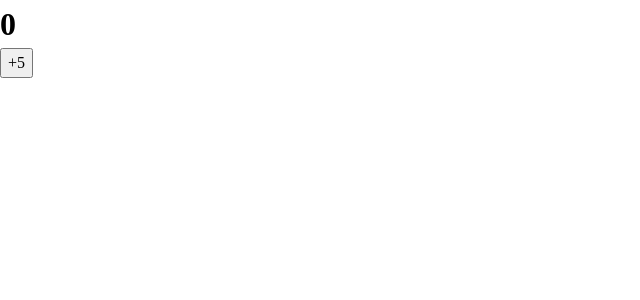
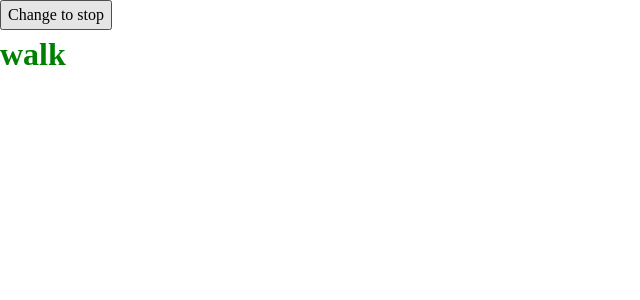
Before and after one commit to takunagai/react-official-tutorial, a React (Create React App) app: page / in a window 1280 px wide. Shown: the top 300 px of the page, without its empty margins (0-640 px from the left). Built offline with nearby package versions, Linux system fonts and the light colour scheme.

Commit message:
レンダリングとコミット 4 - ボタンを押すと変わる信号 (スナップショット、分岐)

```diff
--- /dev/null
+++ b/src/TrafficLight.jsx
@@ -0,0 +1,23 @@
+import { useState } from 'react'
+
+export default function TrafficLight() {
+  const [walk, setWalk] = useState(true)
+
+  function handleClick() {
+    setWalk(!walk) // true と false を反転
+    alert(walk ? 'Stop is next.' : 'Walk is next.')
+  }
+
+  return (
+    <>
+      <button onClick={handleClick}>
+        Change to {walk ? 'stop' : 'walk'}
+      </button>
+      <h1 style={{
+        color: walk ? 'green' : 'red'
+      }}>
+        {walk ? 'walk' : 'stop'}
+      </h1>
+    </>
+  )
+}
--- a/src/index.js
+++ b/src/index.js
@@ -12,7 +12,8 @@ import './index.css'
 // import App9 from './App9'
 // import Image from './Image'
 // import Gallery from './Gallery'
-import TestCounter from './TestCounter'
+// import TestCounter from './TestCounter'
+import TrafficLight from './TrafficLight'
 
 
 const container = document.getElementById('root')
@@ -31,7 +32,8 @@ root.render(
     {/*<App9 />*/}
     {/*<Image />*/}
     {/*<Gallery />*/}
-    <TestCounter />
+    {/*<TestCounter />*/}
+    <TrafficLight />
 
   </React.StrictMode>
 )
```
Also changed, not shown: 1 other file (tests, documents, lock files or other folders).
